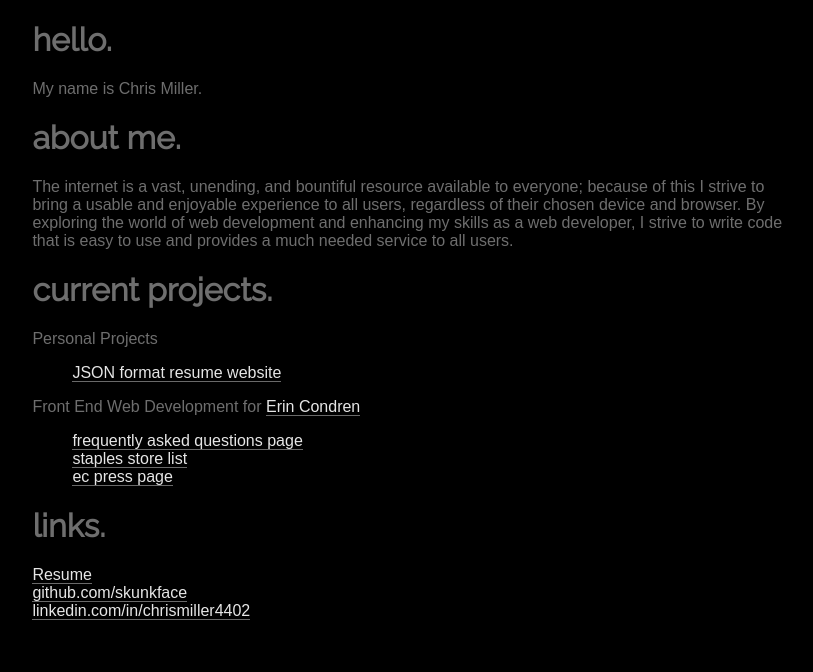
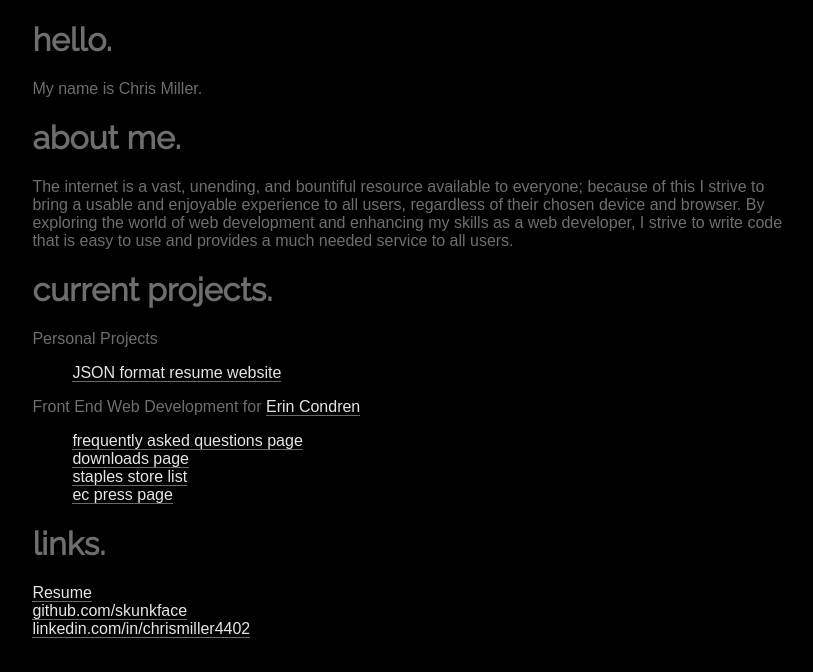
Before and after one commit to skunkface/jsonresume, a website: page public/index.html in a window 1280 px wide. Shown: the whole page, without its empty margins (102-915 px from the left). Drawn offline with Linux system fonts and the light colour scheme.

Commit message:
added downloads page link

```diff
--- a/public/index.html
+++ b/public/index.html
@@ -47,6 +47,7 @@
           <p>Front End Web Development for <a href="https://www.erincondren.com" target="_blank">Erin Condren</a></p>
           <ul>
             <li><a href="https://www.erincondren.com/faq" target="_blank">frequently asked questions page</a></li>
+            <li><a href="https://www.erincondren.com/downloads" target="_blank">downloads page</a></li>
             <li><a href="https://www.erincondren.com/staples" target="_blank">staples store list</a></li>
             <li><a href="https://www.erincondren.com/ec-in-the-press" target="_blank">ec press page</a></li>
           </ul>
```
